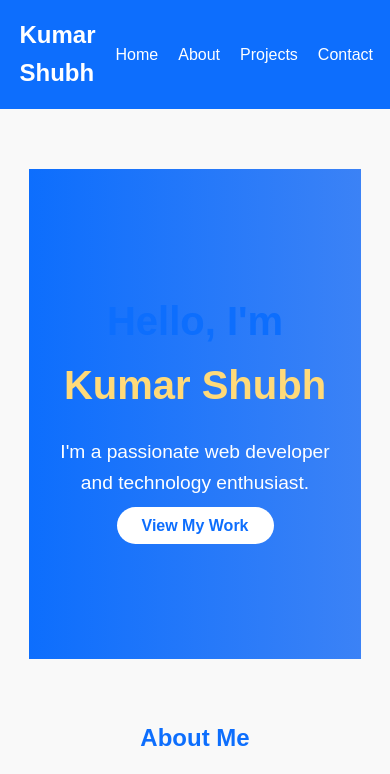
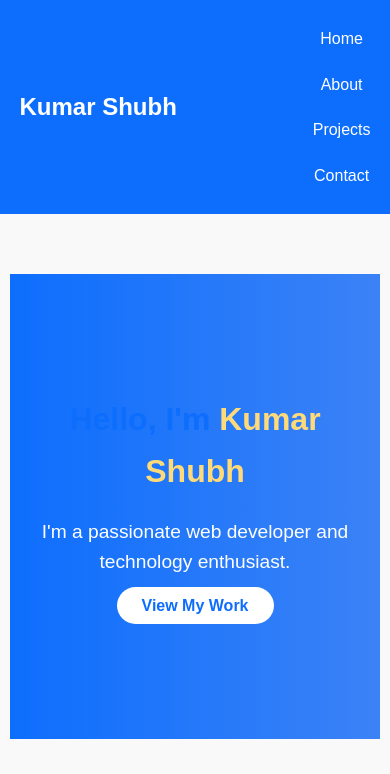
Before and after one commit to Shubh50575/portfolio, a plain HTML site: page index.html in a window 390 px wide. Shown: the top 774 px of the page. Drawn offline with Linux system fonts and the light colour scheme.

Commit message:
Update style.css

```diff
--- a/style.css
+++ b/style.css
@@ -135,3 +135,21 @@ footer {
   padding: 15px;
   margin-top: 50px;
 }
+@media (max-width: 768px) {
+  nav ul {
+    flex-direction: column;
+    align-items: center;
+  }
+
+  nav ul li {
+    margin: 10px 0;
+  }
+
+  .hero-content h2 {
+    font-size: 2rem;
+  }
+
+  section {
+    width: 95%;
+  }
+}
```
